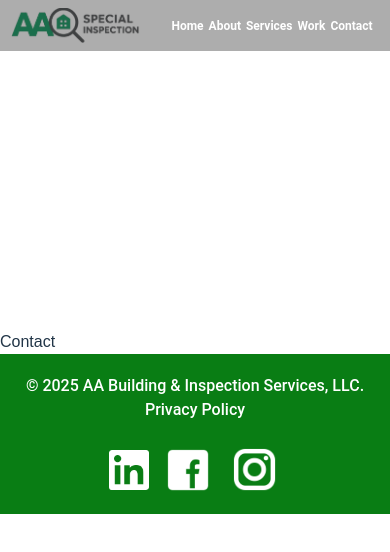
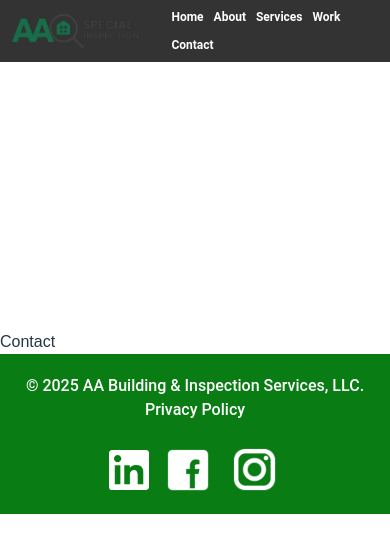
Before and after one commit to ChahinezBENF/AABuilding-front, a React (Vite) app: page /contact in a window 390 px wide. Shown: the top 552 px of the page. Built offline with nearby package versions, Linux system fonts and the light colour scheme.

Commit message:
36 rd commit

```diff
--- a/src/styles/components.css
+++ b/src/styles/components.css
@@ -238,7 +238,7 @@
     display: flex;
     flex-direction: row;
     align-items: center;
-    gap: 5px;          /* smaller spacing between links */
+    gap: 10px;          /* smaller spacing between links */
     flex-wrap: wrap;    /* allow wrapping if needed */
     justify-content: flex-start; /* align links to logo */
     margin-left: 10px;
```
